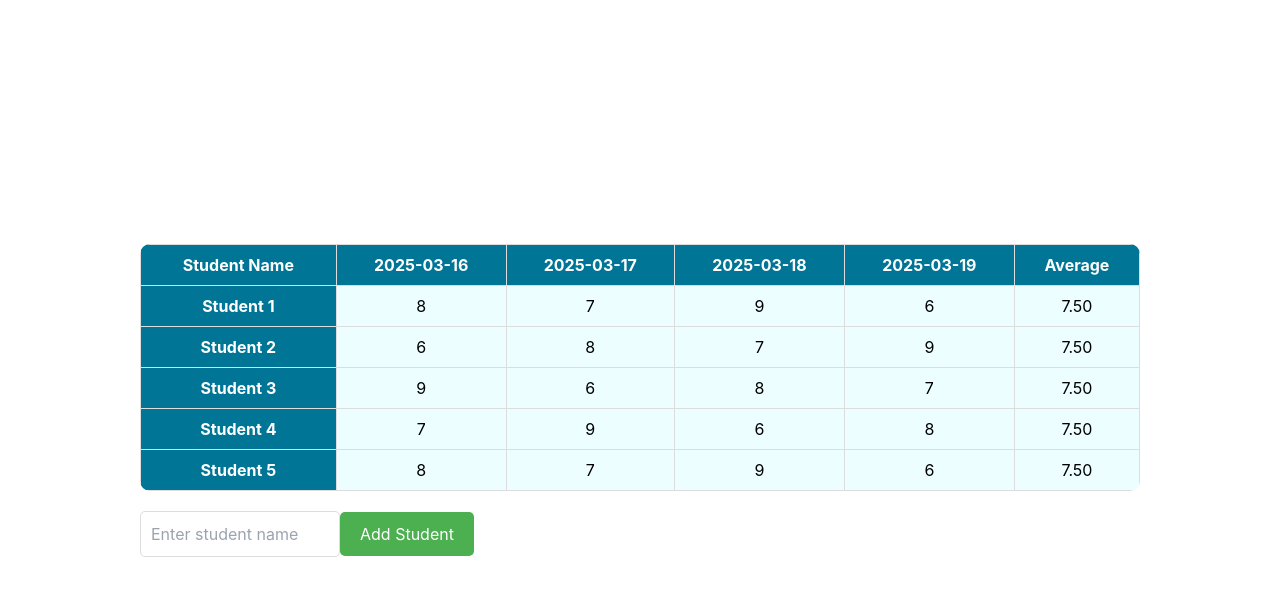
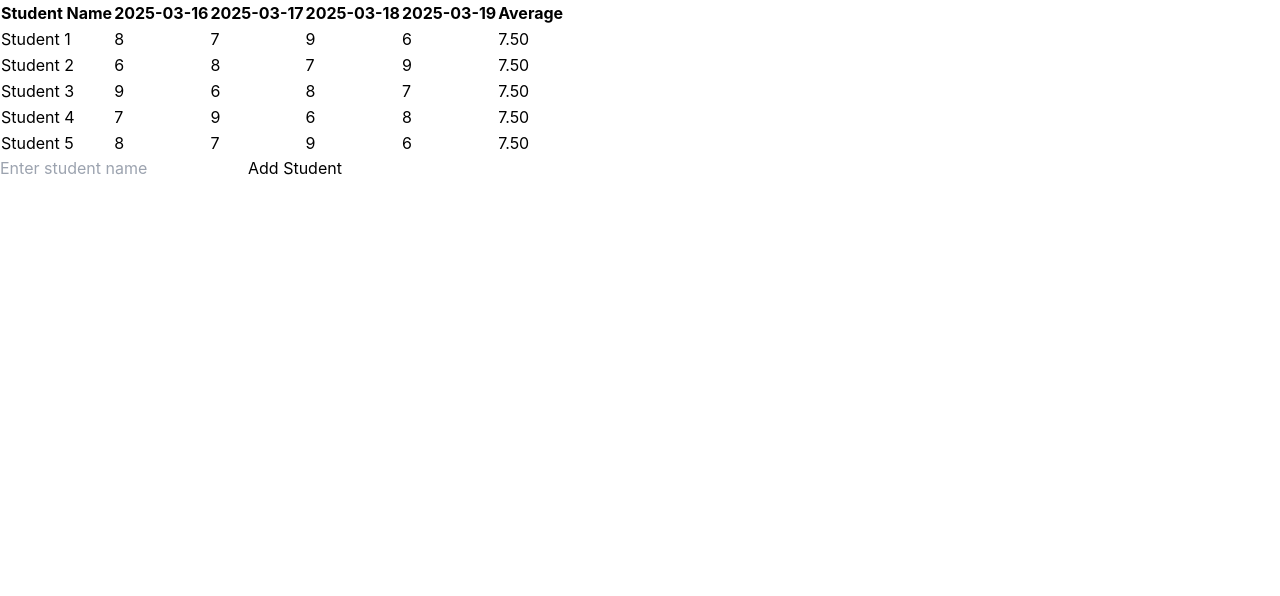
Before and after one commit to redmac135/ai-contribution-tracker, a React (Create React App) app in the folder web-app/: page /table in a window 1280 px wide. Shown: the top 596 px of the page. Built offline with nearby package versions, Linux system fonts and the light colour scheme.

Commit message:
table work

```diff
--- /dev/null
+++ b/web-app/src/pages/table.module.css
@@ -0,0 +1,88 @@
+body, html {
+    height: 100%;
+    margin: 0;
+    display: flex;
+    justify-content: center;
+    align-items: center;
+    flex-direction: column;
+}
+
+table {
+    border-collapse: collapse;
+    width: 1000px; /* Increased width */
+    border-radius: 10px; /* Rounded edges */
+    overflow: hidden; /* Ensure rounded corners are visible */
+    margin-bottom: 20px; /* Space between table and input section */
+}
+
+th, td {
+    border: 1px solid #ddd;
+    padding: 8px;
+    text-align: center;
+    background-color: oklch(0.984 0.019 200.873); /* Most table cells */
+    width: 100px; /* Fixed width */
+    height: 40px; /* Fixed height */
+    box-sizing: border-box; /* Include padding and border in width and height */
+    transition: background-color 0.3s, border-color 0.3s; /* Add transition for background and border */
+}
+
+th {
+    background-color: oklch(0.52 0.105 223.128); /* Important cells */
+    color: white;
+}
+
+td:first-child {
+    background-color: oklch(0.52 0.105 223.128); /* Important cells */
+    font-weight: bold;
+    color: white;
+}
+
+thead th {
+    background-color: oklch(0.52 0.105 223.128); /* Important cells */
+    color: white;
+}
+
+tbody tr:nth-child(even) {
+    background-color: oklch(0.984 0.019 200.873); /* Most table cells */
+}
+
+.input-container {
+    display: flex;
+    justify-content: center;
+    align-items: center;
+    gap: 10px; /* Space between input and button */
+}
+
+input[type="text"] {
+    padding: 10px;
+    font-size: 16px;
+    border: 1px solid #ddd;
+    border-radius: 5px;
+    width: 200px;
+}
+
+button {
+    padding: 10px 20px;
+    font-size: 16px;
+    background-color: #4CAF50;
+    color: white;
+    border: none;
+    border-radius: 5px;
+    cursor: pointer;
+}
+
+button:hover {
+    background-color: #45a049;
+}
+
+td input {
+    width: 100%;
+    height: 100%;
+    box-sizing: border-box;
+    border: none;
+    text-align: center;
+    padding: 0;
+    margin: 0;
+    background-color: oklch(0.984 0.019 200.873); /* Match the background color of the cell */
+    transition: background-color 0.3s, border-color 0.3s; /* Add transition for background and border */
+}
--- a/web-app/src/pages/table.tsx
+++ b/web-app/src/pages/table.tsx
@@ -1,5 +1,5 @@
 import React, { useState } from 'react';
-import './table.css';
+import styles from './table.module.css';
 
 const initialStudents = [
     { name: 'Student 1', contributions: [8, 7, 9, 6] },
@@ -14,6 +14,8 @@ const dates = ['2025-03-16', '2025-03-17', '2025-03-18', '2025-03-19'];
 function TablePage() {
     const [students, setStudents] = useState(initialStudents);
     const [newStudentName, setNewStudentName] = useState('');
+    const [editingCell, setEditingCell] = useState<{ row: number, col: number } | null>(null);
+    const [editValue, setEditValue] = useState('');
 
     const handleAddStudent = () => {
         if (newStudentName.trim() !== '') {
@@ -33,6 +35,27 @@ function TablePage() {
         return (total / contributions.length).toFixed(2);
     };
 
+    const handleCellClick = (row: number, col: number, value: number) => {
+        setEditingCell({ row, col });
+        setEditValue(value.toString());
+    };
+
+    const handleEditChange = (event: React.ChangeEvent<HTMLInputElement>) => {
+        setEditValue(event.target.value);
+    };
+
+    const handleEditKeyPress = (event: React.KeyboardEvent<HTMLInputElement>) => {
+        if (event.key === 'Enter' && editingCell) {
+            const updatedStudents = [...students];
+            const newValue = parseInt(editValue, 10);
+            if (!isNaN(newValue)) {
+                updatedStudents[editingCell.row].contributions[editingCell.col] = newValue;
+                setStudents(updatedStudents);
+            }
+            setEditingCell(null);
+        }
+    };
+
     return (
         <div>
             <table>
@@ -46,18 +69,31 @@ function TablePage() {
                     </tr>
                 </thead>
                 <tbody>
-                    {students.map((student, index) => (
-                        <tr key={index}>
+                    {students.map((student, rowIndex) => (
+                        <tr key={rowIndex}>
                             <td>{student.name}</td>
-                            {student.contributions.map((contribution, idx) => (
-                                <td key={idx}>{contribution}</td>
+                            {student.contributions.map((contribution, colIndex) => (
+                                <td key={colIndex} onClick={() => handleCellClick(rowIndex, colIndex, contribution)}>
+                                    {editingCell && editingCell.row === rowIndex && editingCell.col === colIndex ? (
+                                        <input
+                                            type="text"
+                                            value={editValue}
+                                            onChange={handleEditChange}
+                                            onKeyPress={handleEditKeyPress}
+                                            onBlur={() => setEditingCell(null)}
+                                            autoFocus
+                                        />
+                                    ) : (
+                                        contribution
+                                    )}
+                                </td>
                             ))}
                             <td>{calculateAverage(student.contributions)}</td>
                         </tr>
                     ))}
                 </tbody>
             </table>
-            <div>
+            <div className="input-container">
                 <input
                     type="text"
                     value={newStudentName}
```
